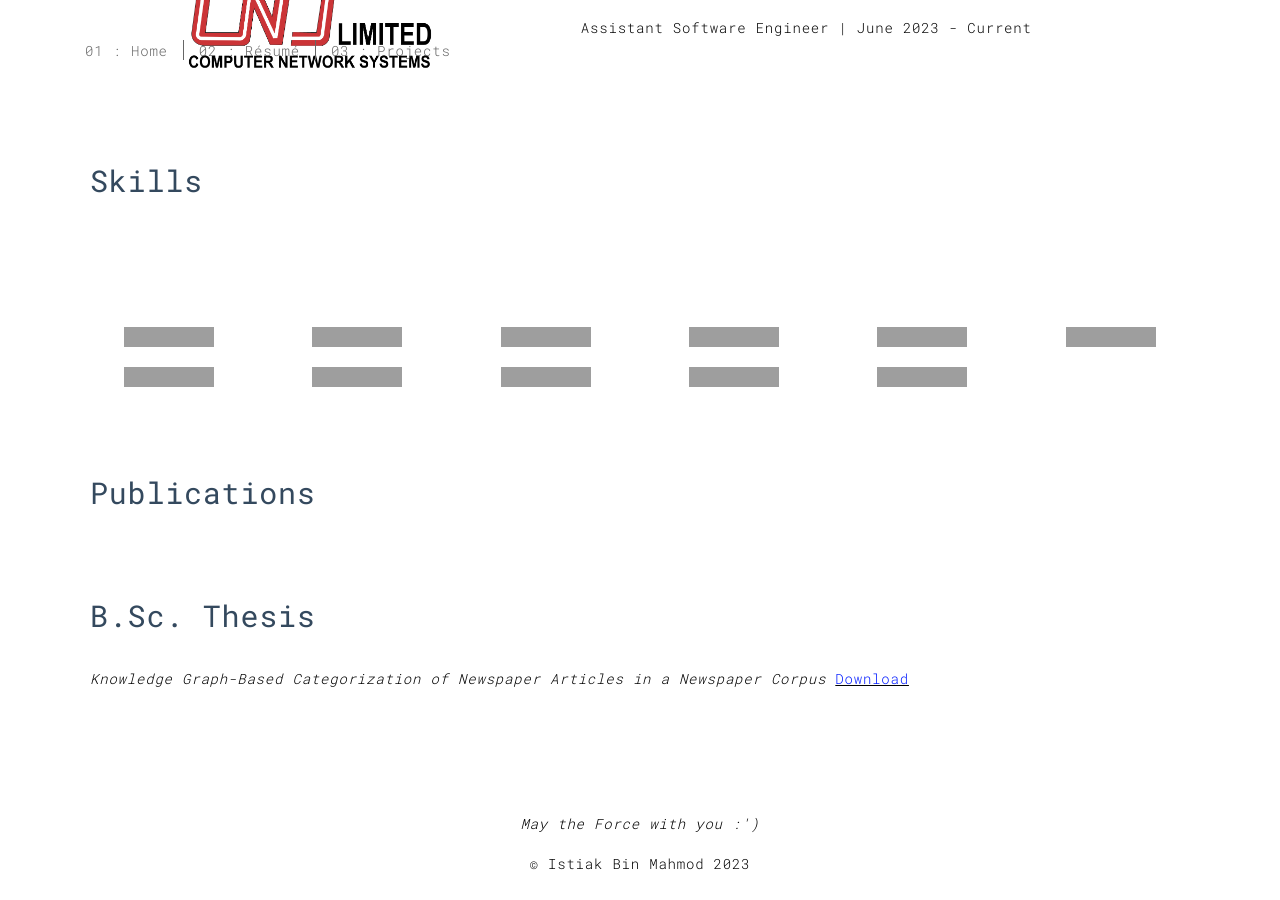
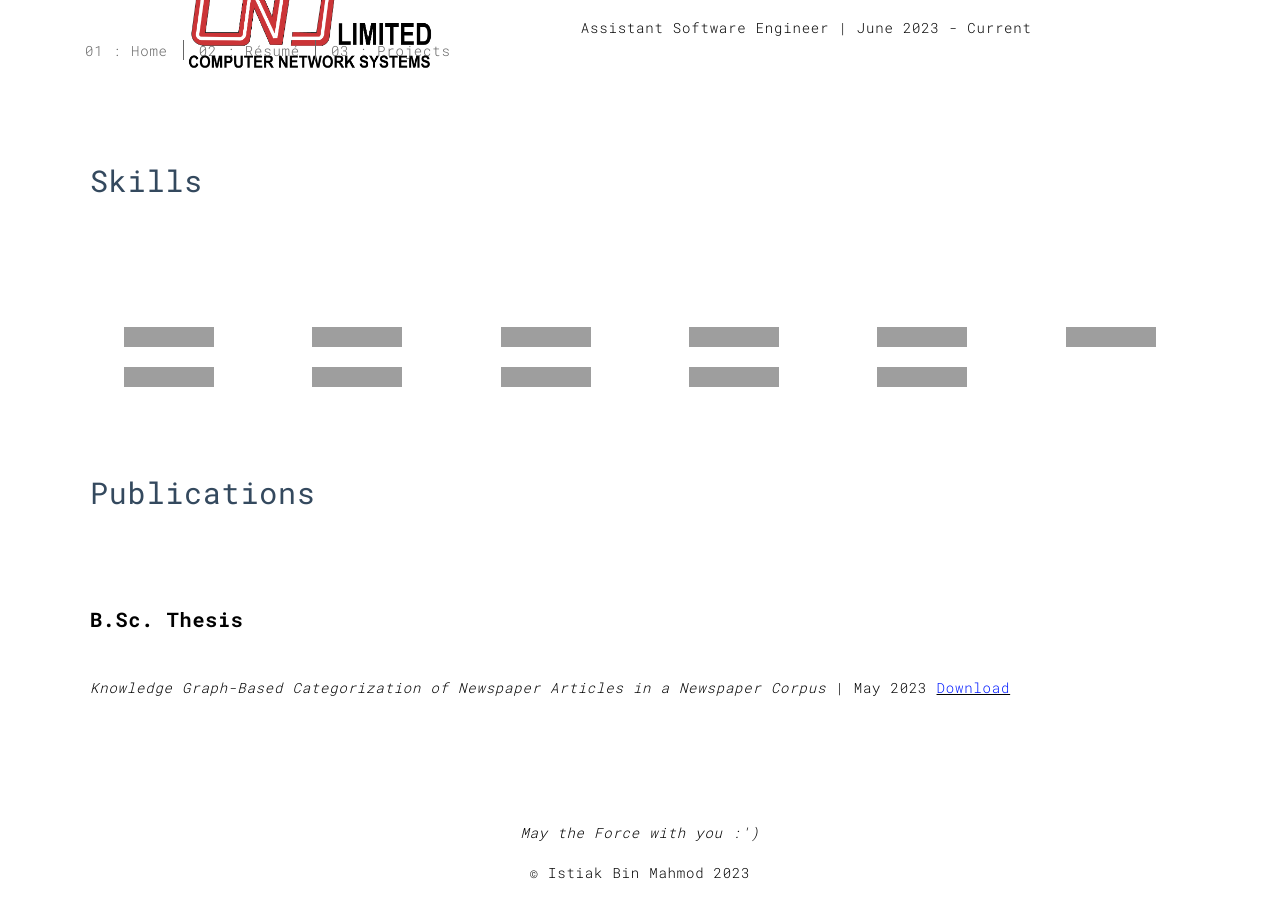
Before and after one commit to istiakbinmahmod/istiakbinmahmod.github.io, a Jekyll site: the page built from resume.html, in a window 1280 px wide and 900 px high, scrolled down 1060 px, cut to the strip 0-900 px from the top of the window. Built offline with Jekyll 4.4.1, drawn with Linux system fonts in a browser that asks for light colours; grey boxes are pictures that could not be loaded.

Commit message:
resume edited

```diff
--- a/resume.html
+++ b/resume.html
@@ -164,9 +164,10 @@ title: Résumé
         <div class="row resume-row-label">
             <div class="col-xs-12">
                 <div class="template-example">
-                    <h6 class="template-title-example">B.Sc. Thesis</h6>
+                    <h3>B.Sc. Thesis</h3>
+                    <!-- <h6 class="template-title-example">B.Sc. Thesis</h6> -->
                     <br>
-                    <span><i>Knowledge Graph-Based Categorization of Newspaper Articles in a Newspaper Corpus</i></span>
+                    <span><i>Knowledge Graph-Based Categorization of Newspaper Articles in a Newspaper Corpus</i> | May 2023</span>
                     <!-- <br> -->
                     <u><a href="docs/Thesis_1705073_1705120.pdf">Download</a></u>
                     <!-- <h2 class="template-title-example">Publications</h2> -->
```
